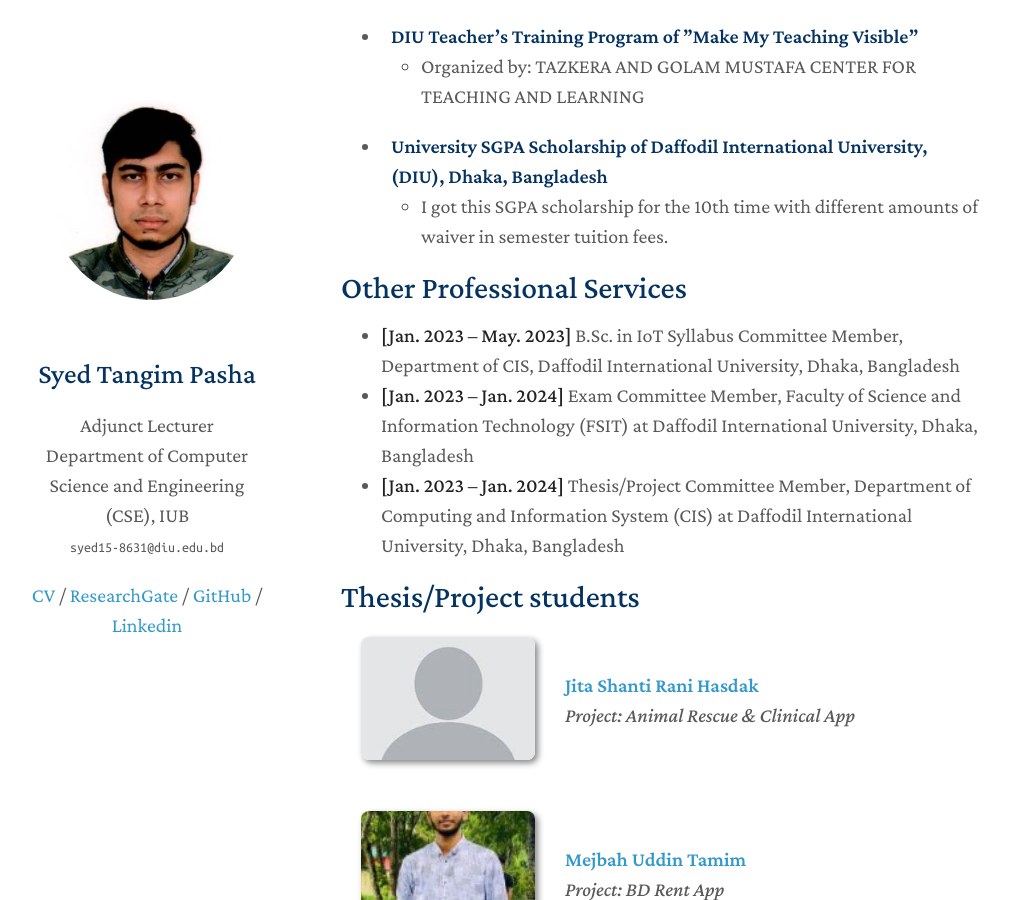
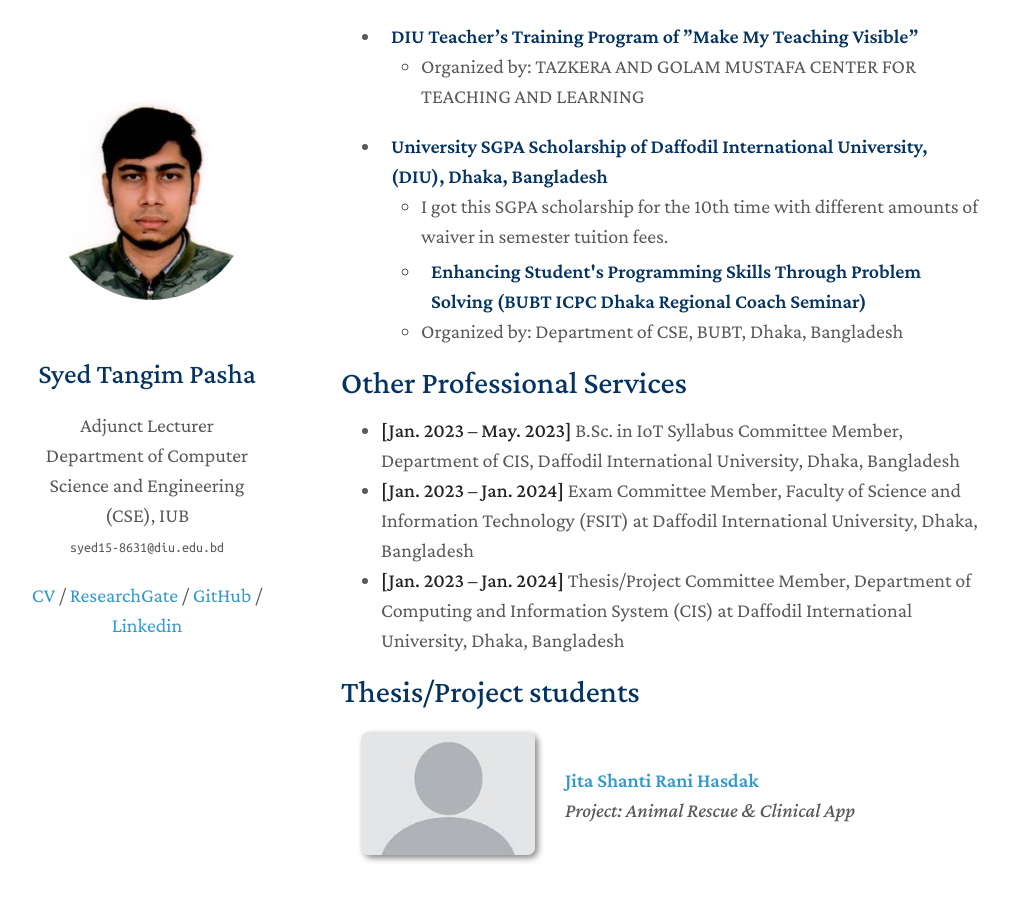
Before and after one commit to Syed-Tangim-Pasha/syed-tangim-pasha.github.io, a Jekyll site: the page built from index.md, in a window 1280 px wide and 900 px high, scrolled down 3801 px. Shown: the whole window, without its empty margins (129-1139 px from the left). Built offline with Jekyll 4.4.1, drawn with Linux system fonts in a browser that asks for light colours; nearby versions of some CDN libraries; a style sheet for code colours, icons or effects is not loaded; our own code applies the rules of GitHub Pages for plain Markdown files.

Commit message:
Update services.md

```diff
--- a/_includes/services.md
+++ b/_includes/services.md
@@ -8,3 +8,6 @@
 
 - <h4 style="margin:0 10px 0;">University SGPA Scholarship of Daffodil International University, (DIU), Dhaka, Bangladesh</h4>
   - <p style="margin:0 0 5px;">I got this SGPA scholarship for the 10th time with different amounts of waiver in semester tuition fees.</p>
+
+  - <h4 style="margin:0 10px 0;">Enhancing Student's Programming Skills Through Problem Solving (BUBT ICPC Dhaka Regional Coach Seminar)</h4>
+  - <p style="margin:0 0 5px;">Organized by: Department of CSE, BUBT, Dhaka, Bangladesh</p>
```
